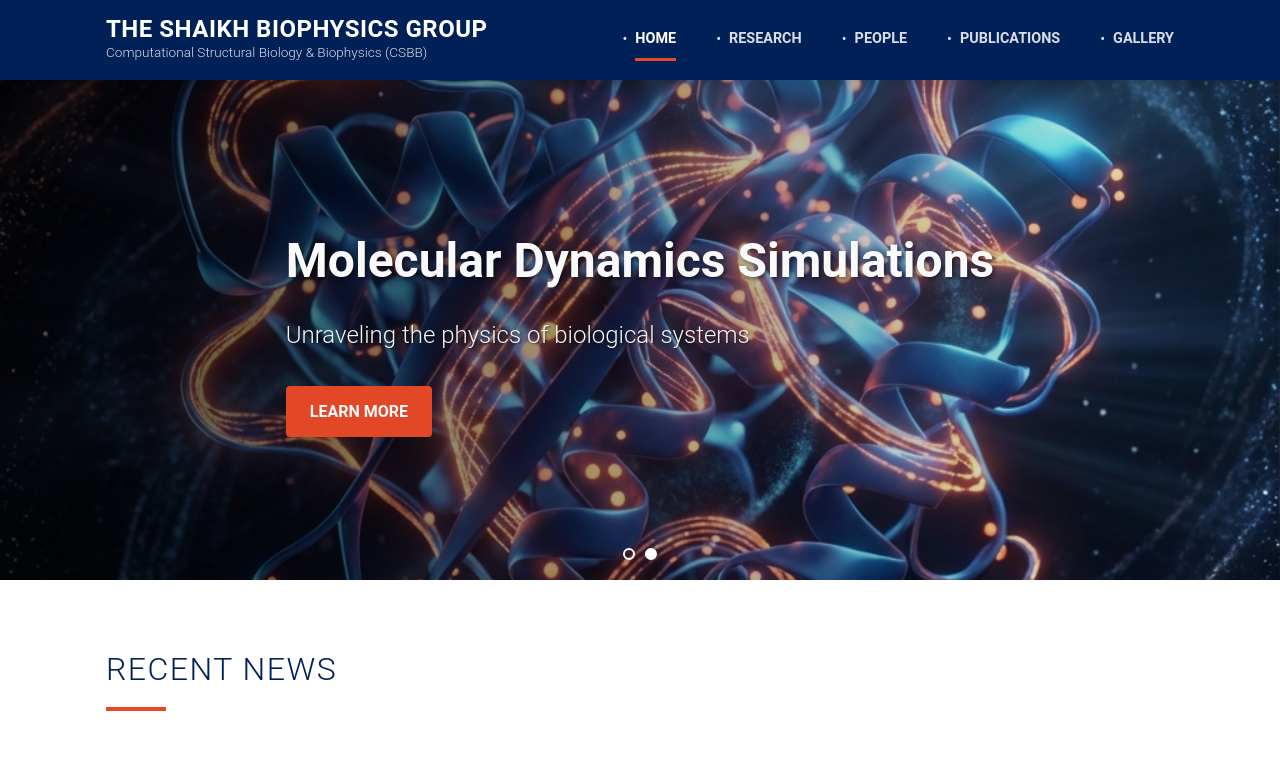
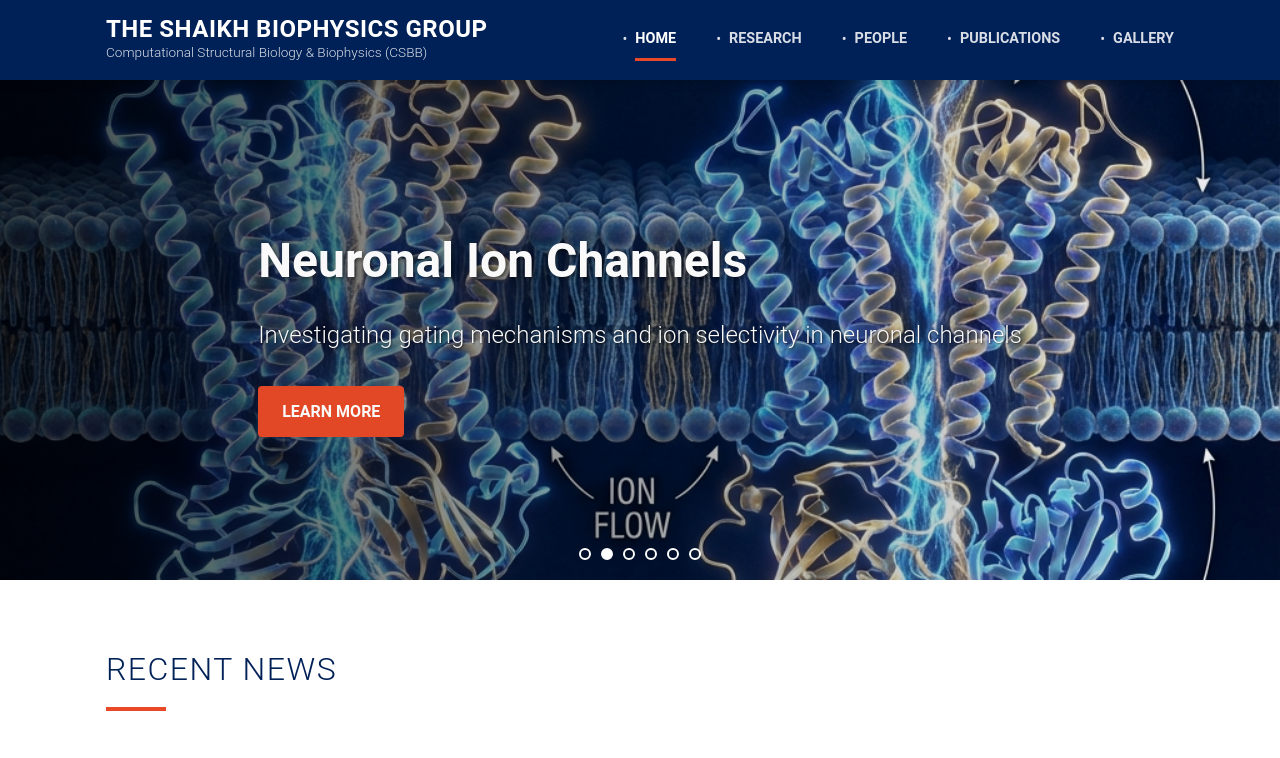
Before and after one commit to fulbabu2/fulbabu2.github.io, a React (Vite) app: page / in a window 1280 px wide. Shown: the top 758 px of the page. Built offline with nearby package versions, Linux system fonts and the light colour scheme; some icons are missing.

Commit message:
Update homepage carousel with all research topics and images

```diff
--- a/src/components/home/HeroCarousel.tsx
+++ b/src/components/home/HeroCarousel.tsx
@@ -1,19 +1,44 @@
 import React, { useState, useEffect } from 'react';
+import { Link } from 'react-router-dom';
 import './HeroCarousel.css';
-import heroBg from '../../assets/hero_research.png'; // Updated background image
+import transportImg from '../../assets/research_transport.png';
+import ionChannelsImg from '../../assets/research_ion_channels.png';
+import proteinTransitionImg from '../../assets/research_protein_transition.png';
+import drugDesignImg from '../../assets/research_drug_design.png';
+import proteinDnaImg from '../../assets/research_protein_dna.png';
+import methodsImg from '../../assets/research_methods.png';
 
 const HeroCarousel: React.FC = () => {
     const slides = [
         {
-            image: heroBg,
-            title: "Advanced Drug Discovery",
-            subtitle: "Exploring molecular structures at the atomic scale"
+            image: transportImg,
+            title: "Transport Membrane Proteins",
+            subtitle: "Unraveling mechanisms of molecular transport across cell membranes"
         },
-        // Placeholder for second slide to demonstrate carousel logic
         {
-            image: heroBg,
-            title: "Molecular Dynamics Simulations",
-            subtitle: "Unraveling the physics of biological systems"
+            image: ionChannelsImg,
+            title: "Neuronal Ion Channels",
+            subtitle: "Investigating gating mechanisms and ion selectivity in neuronal channels"
+        },
+        {
+            image: proteinTransitionImg,
+            title: "Protein Conformational Transitions",
+            subtitle: "Visualizing dynamic structural changes at atomic resolution"
+        },
+        {
+            image: drugDesignImg,
+            title: "Computational Drug Design",
+            subtitle: "Accelerating therapeutics discovery through virtual screening and simulation"
+        },
+        {
+            image: proteinDnaImg,
+            title: "Protein-Nucleic Acid Interactions",
+            subtitle: "Decoding the molecular basis of gene regulation and replication"
+        },
+        {
+            image: methodsImg,
+            title: "Computational Methods Development",
+            subtitle: "Advancing biological understanding with AI and high-performance computing"
         }
     ];
 
@@ -37,7 +62,7 @@ const HeroCarousel: React.FC = () => {
                     <div className="carousel-content container">
                         <h1>{slide.title}</h1>
                         <p>{slide.subtitle}</p>
-                        <a href="/research" className="btn-primary">Learn More</a>
+                        <Link to="/research" className="btn-primary">Learn More</Link>
                     </div>
                 </div>
             ))}
```
